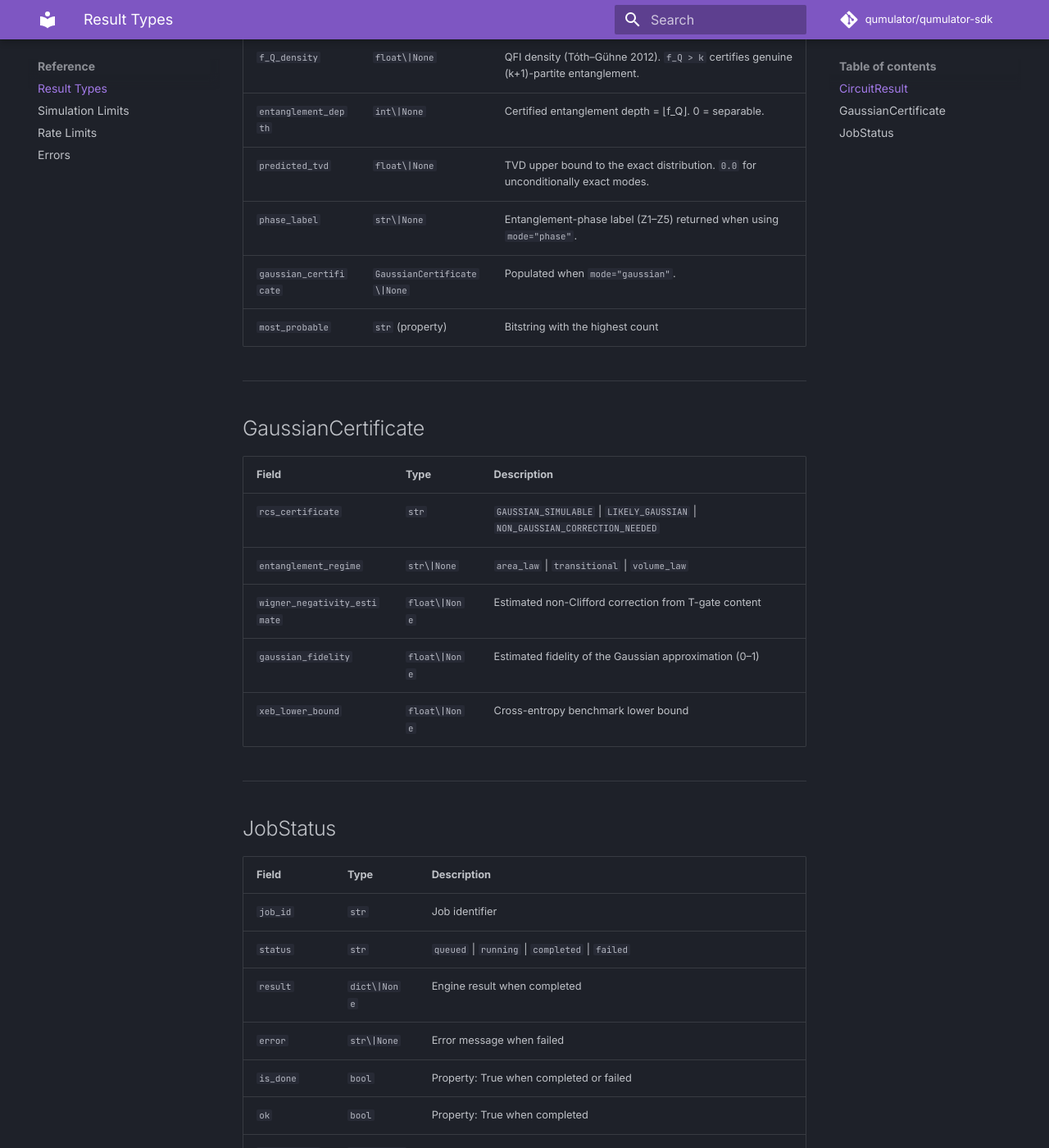
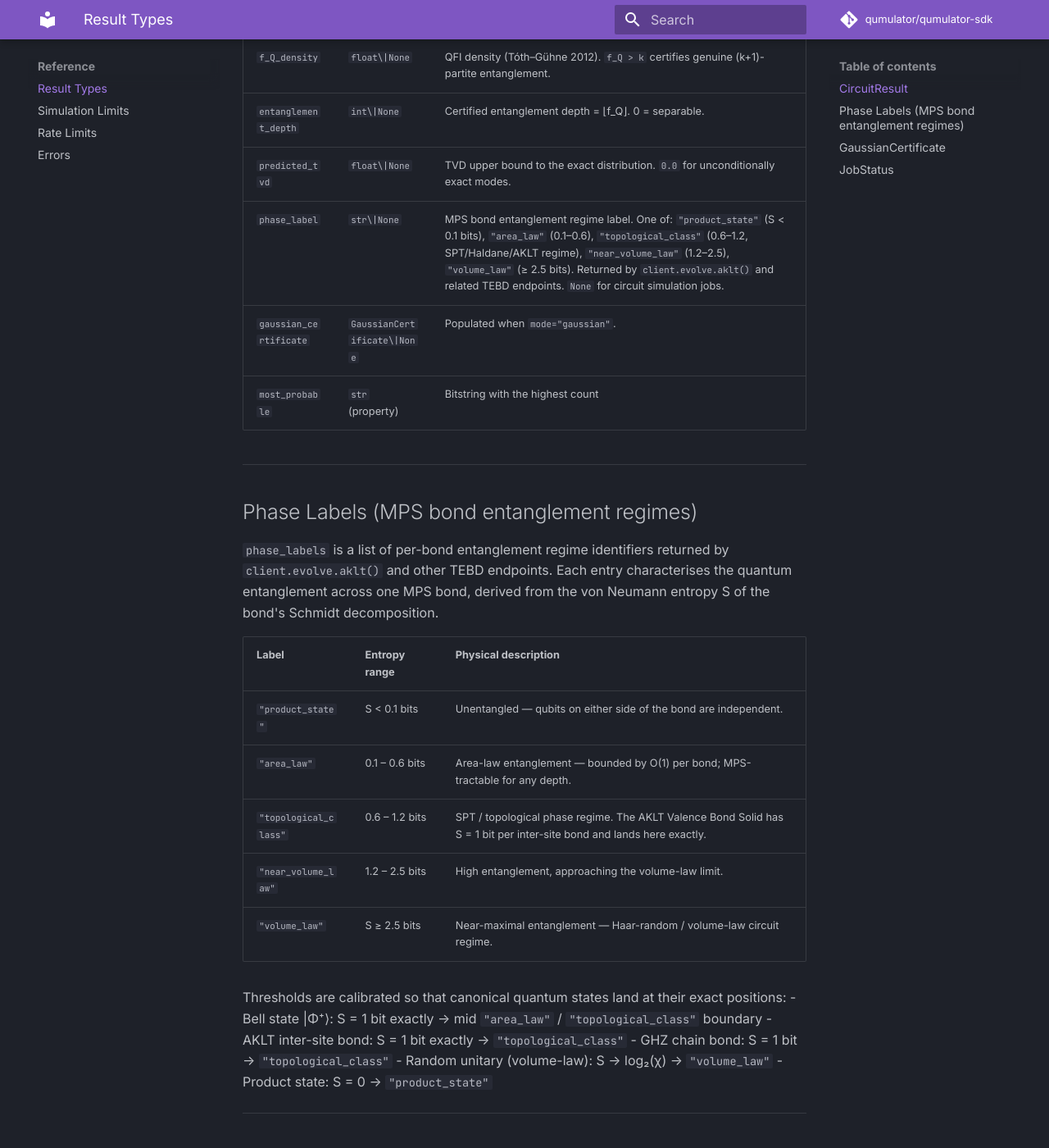
Before and after one commit to qumulator/qumulator-sdk, an MkDocs documentation site: the page built from docs/result-types.md, in a window 1280 px wide and 1400 px high, scrolled down 632 px. Shown: the whole window at 82% size. Built offline with MkDocs 1.6.1 and Material for MkDocs 9.7.7, drawn with Linux system fonts in a browser that asks for light colours; comment, search, counter and statistics services are not loaded.

Commit message:
docs: rename phase_labels to standard physics terminology; update result-types.md, evolve.md, README.md, CHANGELOG.md; fix CircuitResult.phase_label docstring

```diff
--- a/docs/result-types.md
+++ b/docs/result-types.md
@@ -13,9 +13,30 @@
 | `f_Q_density` | `float\|None` | QFI density (Tóth–Gühne 2012). `f_Q > k` certifies genuine (k+1)-partite entanglement. |
 | `entanglement_depth` | `int\|None` | Certified entanglement depth = ⌊f_Q⌋. 0 = separable. |
 | `predicted_tvd` | `float\|None` | TVD upper bound to the exact distribution. `0.0` for unconditionally exact modes. |
-| `phase_label` | `str\|None` | Entanglement-phase label (Z1–Z5) returned when using `mode="phase"`. |
+| `phase_label` | `str\|None` | MPS bond entanglement regime label. One of: `"product_state"` (S < 0.1 bits), `"area_law"` (0.1–0.6), `"topological_class"` (0.6–1.2, SPT/Haldane/AKLT regime), `"near_volume_law"` (1.2–2.5), `"volume_law"` (≥ 2.5 bits). Returned by `client.evolve.aklt()` and related TEBD endpoints. `None` for circuit simulation jobs. |
 | `gaussian_certificate` | `GaussianCertificate\|None` | Populated when `mode="gaussian"`. |
 | `most_probable` | `str` (property) | Bitstring with the highest count |
+
+---
+
+## Phase Labels (MPS bond entanglement regimes)
+
+`phase_labels` is a list of per-bond entanglement regime identifiers returned by `client.evolve.aklt()` and other TEBD endpoints. Each entry characterises the quantum entanglement across one MPS bond, derived from the von Neumann entropy S of the bond's Schmidt decomposition.
+
+| Label | Entropy range | Physical description |
+|---|---|---|
+| `"product_state"` | S < 0.1 bits | Unentangled — qubits on either side of the bond are independent. |
+| `"area_law"` | 0.1 – 0.6 bits | Area-law entanglement — bounded by O(1) per bond; MPS-tractable for any depth. |
+| `"topological_class"` | 0.6 – 1.2 bits | SPT / topological phase regime. The AKLT Valence Bond Solid has S = 1 bit per inter-site bond and lands here exactly. |
+| `"near_volume_law"` | 1.2 – 2.5 bits | High entanglement, approaching the volume-law limit. |
+| `"volume_law"` | S ≥ 2.5 bits | Near-maximal entanglement — Haar-random / volume-law circuit regime. |
+
+Thresholds are calibrated so that canonical quantum states land at their exact positions:
+- Bell state |Φ⁺⟩: S = 1 bit exactly → mid `"area_law"` / `"topological_class"` boundary
+- AKLT inter-site bond: S = 1 bit exactly → `"topological_class"`
+- GHZ chain bond: S = 1 bit → `"topological_class"`
+- Random unitary (volume-law): S → log₂(χ) → `"volume_law"`
+- Product state: S = 0 → `"product_state"`
 
 ---
 
```
Also changed, not shown: CHANGELOG.md (+19 -2 lines), README.md (+13 -1 lines), docs/evolve.md (+1 -1 lines), 1 other file.
